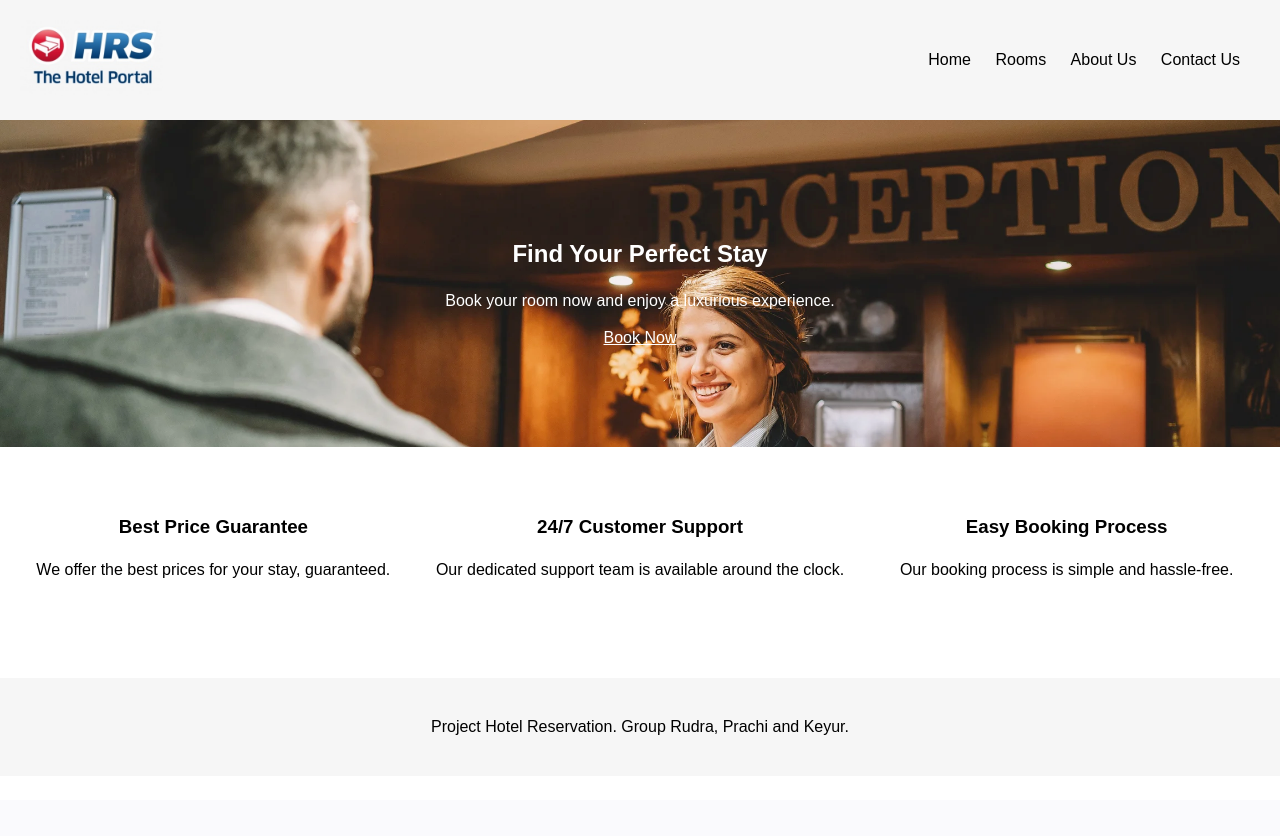
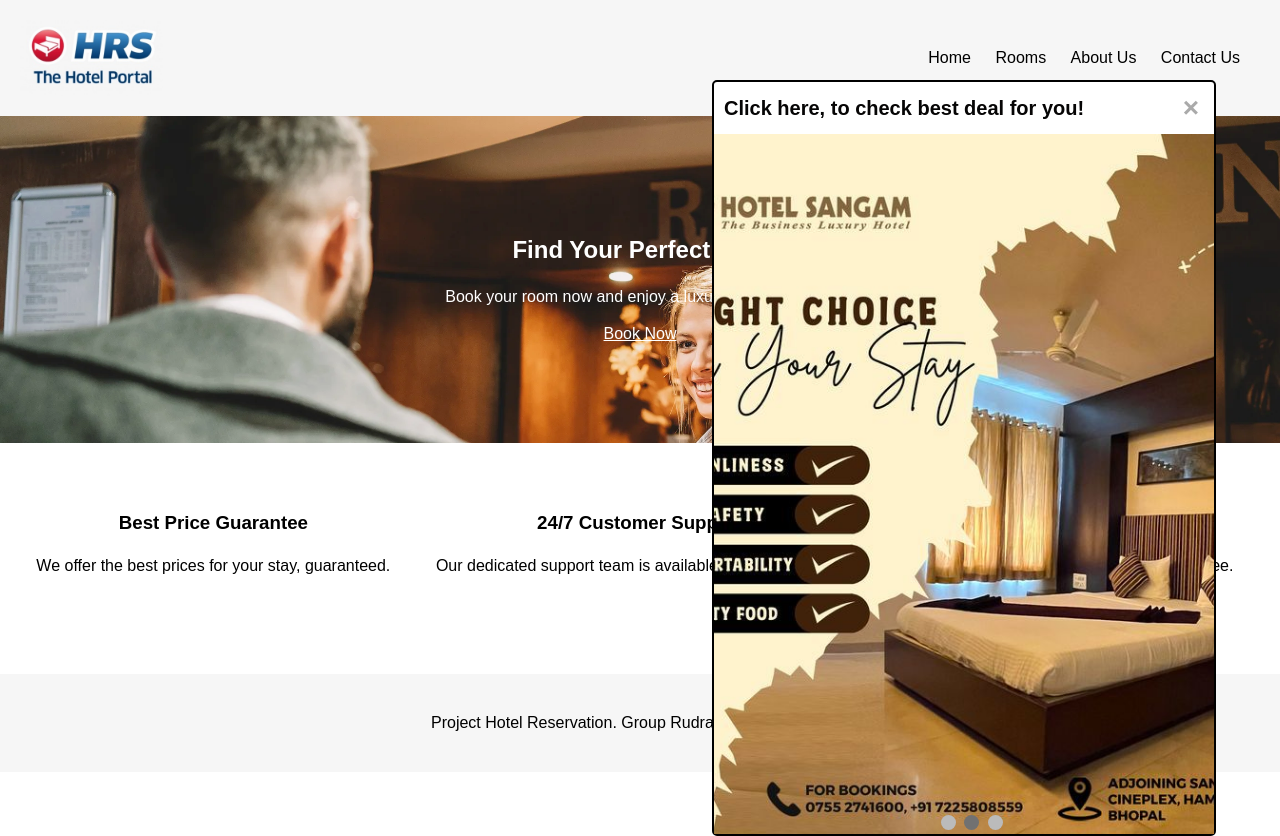
Before and after one commit to keyur1322/NEU-ITC6355, a PHP site: page / in a window 1280 px wide. Before the commit the page ends 735 px from the top, so only its background shows below. Run offline with PHP 8.4, Linux system fonts and the light colour scheme.

Commit message:
Keyur - develop advertisement slider on the home page

```diff
--- a/Assignment-1/index.html
+++ b/Assignment-1/index.html
@@ -44,7 +44,7 @@
 <body>
     <div class="body-div">
         <div class="logo-div">
-            <img src="northeastern-logo.png" alt="logo not found" width="300px">
+            <img src="northeastern-./images/logo.png" alt="logo not found" width="300px">
         </div>
         <hr>
         <div class="intro-div">
--- a/Assignment-2/about_us.html
+++ b/Assignment-2/about_us.html
@@ -8,7 +8,7 @@
 <body>
     <header>
         <div class="nav-div">
-            <a href="index.html"><img class="nav-logo" src="logo.png" alt="logo not found"></a>
+            <a href="index.html"><img class="nav-logo" src="./images/logo.png" alt="logo not found"></a>
             <nav>
                 <ul>
                     <li><a href="index.html">Home</a></li>
--- a/Assignment-2/contact_us.html
+++ b/Assignment-2/contact_us.html
@@ -9,7 +9,7 @@
 <body>
   <header>
     <div class="nav-div">
-        <a href="index.html"><img class="nav-logo" src="logo.png" alt="logo not found"></a>
+        <a href="index.html"><img class="nav-logo" src="./images/logo.png" alt="logo not found"></a>
         <nav>
             <ul>
                 <li><a href="index.html">Home</a></li>
@@ -22,7 +22,7 @@
 </header>
   <div class="container-2">
     <div class="img-div">
-      <img src="contact-us.jpg" alt="img not found">
+      <img src="./images/contact-us.jpg" alt="img not found">
     </div>
   <div class="form-div">
     <h2 class="contact-title">Contact Us</h2>
--- a/Assignment-2/index.html
+++ b/Assignment-2/index.html
@@ -9,7 +9,7 @@
 <body>
     <header>
         <div class="nav-div">
-            <a href="index.html"><img class="nav-logo" src="logo.png" alt="logo not found"></a>
+            <a href="index.html"><img class="nav-logo" src="./images/logo.png" alt="logo not found"></a>
             <nav>
                 <ul>
                     <li><a href="index.html">Home</a></li>
@@ -26,7 +26,30 @@
         <p>Book your room now and enjoy a luxurious experience.</p>
         <a href="#" class="btn">Book Now</a>
     </section>
+    <div class="advertisement" id="advertisement">
+        <div class="advert_div">
+            <p class="advert_title">Click here, to check best deal for you!</p><span class="close" onclick="close_slider()">&times;</span>
+        </div>
+        <div class="slideshow-container">
+            <div class="slides fade">
+                <img class="slider-img" src="./images/slider/slider-img-1.jpeg" alt="slider-img-1-not-found" srcset="">
+            </div>
 
+            <div class="slides fade">
+                <img class="slider-img" src="./images/slider/slider-img-2.jpg" alt="slider-img-1-not-found" srcset="">
+            </div>
+
+            <div class="slides fade">
+                <img class="slider-img" src="./images/slider/slider-img-3.jpg" alt="slider-img-1-not-found" srcset="">
+            </div>
+
+            <div class="dot_div">
+              <span class="dot"></span>
+              <span class="dot"></span>
+              <span class="dot"></span>
+            </div>
+        </div>
+    </div>
     <section class="features">
         <div class="feature">
             <h3>Best Price Guarantee</h3>
@@ -45,5 +68,6 @@
     <footer>
         <p>Project Hotel Reservation. Group Rudra, Prachi and Keyur.</p>
     </footer>
+<script src="script.js"></script>
 </body>
 </html>
--- a/Assignment-2/script.js
+++ b/Assignment-2/script.js
@@ -1,3 +1,23 @@
+let slideIndex = 0;
+showSlides();
+
+function showSlides() {
+    let i;
+    let slides = document.getElementsByClassName("slides");
+    let dots = document.getElementsByClassName("dot");
+    for (i = 0; i < slides.length; i++) {
+        slides[i].style.display = "none";
+    }
+    slideIndex++;
+    if (slideIndex > slides.length) {slideIndex = 1}
+    for (i = 0; i < dots.length; i++) {
+        dots[i].className = dots[i].className.replace(" active", "");
+    }
+    slides[slideIndex-1].style.display = "block";
+    dots[slideIndex-1].className += " active";
+    setTimeout(showSlides, 4000);
+}
+
 function open_modal(card_title, card_price, card_avail, card_desc) {
 
   var card_title = document.getElementsByClassName(card_title);
@@ -36,6 +56,10 @@
 
 function close_modal() {
   document.getElementById('room_modal').style.display = 'none';
+}
+
+function close_slider() {
+  document.getElementById('advertisement').style.display = 'none';
 }
 
 function booking_confirmation(){
--- a/Assignment-2/style.css
+++ b/Assignment-2/style.css
@@ -43,7 +43,7 @@
 
 /* Home page CSS start */
 .homepage {
-    background-image: url('hotel-booking.png');
+    background-image: url('./images/hotel-booking.png');
     background-size: cover;
     color: white;
     padding: 100px 20px;
@@ -77,6 +77,76 @@
 footer p{
     color: black !important;
 }
+
+/* Slider CSS start */
+.advertisement{
+    position: absolute;
+    z-index: 1;
+    top: 10%;
+    right: 5%;
+    border: 2px solid black;
+    border-radius: 5px;
+    background-color: white
+}
+
+.advert_div{
+    display: flex;
+    flex-direction: row;
+    justify-content: space-between;
+}
+
+.advert_div .close{
+    align-self: center;
+    margin-right: 3%;
+}
+
+.advert_title{
+    font-size: 20px;
+    text-align: center;
+    font-weight: bold;
+    margin: 10px;
+    color: #060505 !important;
+}
+
+.slides {display: none;}
+img {vertical-align: middle;}
+
+.slider-img{
+    width: 500px;
+    height: 700px;
+    object-fit: cover;
+}
+.dot_div{
+    position: absolute;
+    bottom: 0;
+    left: 45%;
+}
+
+.dot {
+    height: 15px;
+    width: 15px;
+    margin: 0 2px;
+    background-color: #bbb;
+    border-radius: 50%;
+    display: inline-block;
+    transition: background-color 0.6s ease;
+}
+
+.active {
+    background-color: #717171;
+}
+
+/* Fading animation */
+.fade {
+    animation-name: fade;
+    animation-duration: 1.5s;
+}
+
+@keyframes fade {
+    from {opacity: .4}
+    to {opacity: 1}
+}
+/* Slider CSS end */
 /* Home page CSS end */
 
 /* Room page CSS start */
```
Also changed, not shown: Assignment-2/rooms.html (+6 -6 lines), Assignment-2/images/contact-us.jpg (renamed from Assignment-2/contact-us.jpg), Assignment-2/images/hotel-booking.png (renamed from Assignment-2/hotel-booking.png), Assignment-2/images/logo.png (renamed from Assignment-2/logo.png), Assignment-2/images/slider/slider-img-1.jpeg (added), Assignment-2/images/slider/slider-img-2.jpg (added), Assignment-2/images/slider/slider-img-3.jpg (added).
